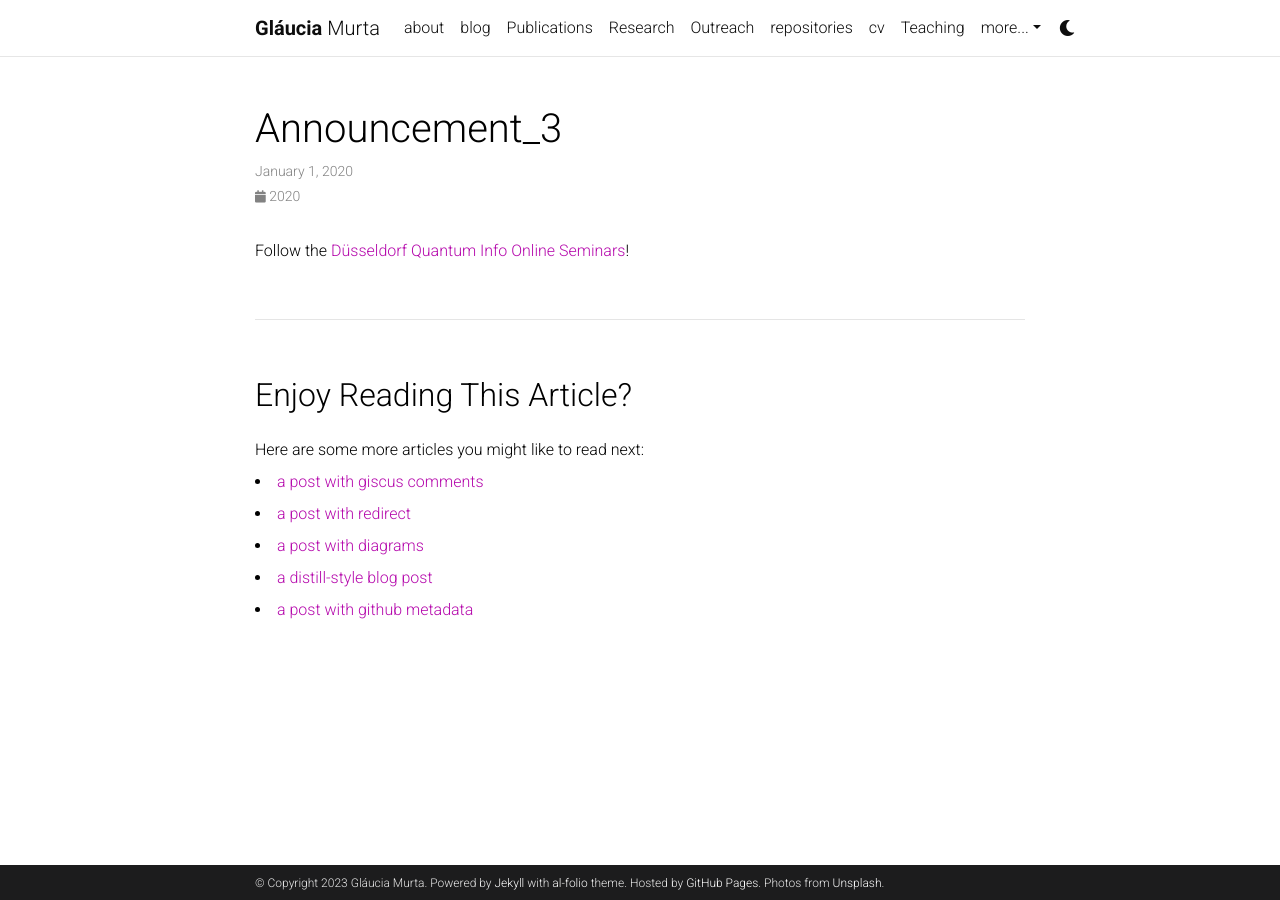
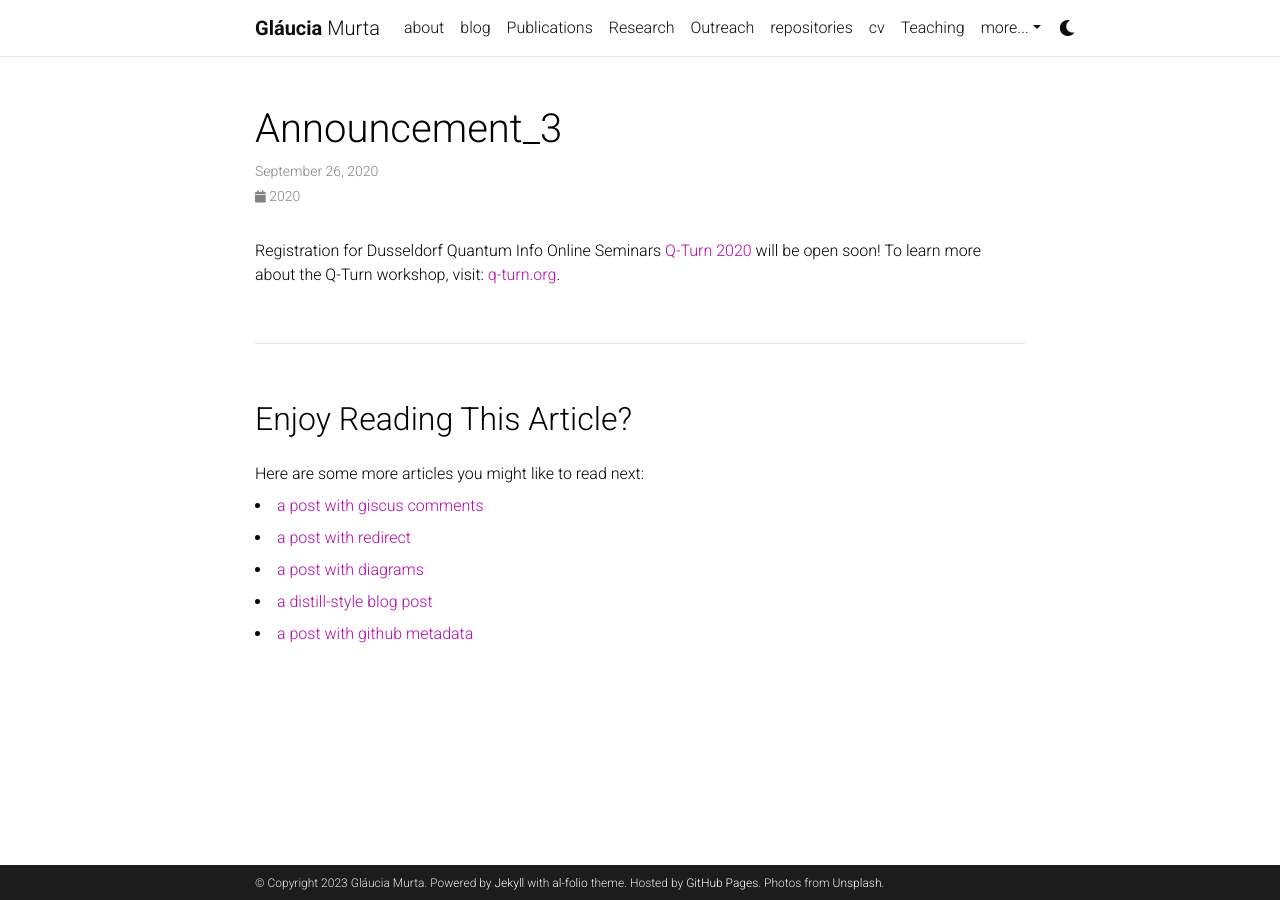
Before and after one commit to glauciamg/glauciamg.github.io, a Jekyll site: the page built from _news/announcement_3.md, in a window 1280 px wide. Built offline with Jekyll 4.4.1, drawn with Linux system fonts in a browser that asks for light colours; comment, search, counter and statistics services are not loaded; a style sheet for code colours, icons or effects is not loaded.

Commit message:
Update announcement_3.md

```diff
--- a/_news/announcement_3.md
+++ b/_news/announcement_3.md
@@ -1,7 +1,7 @@
 ---
 layout: post
-date: 2020-01-01 15:59:00-0400
+date: 2020-09-26 15:59:00-0400
 inline: true
 ---
 
-Follow the <a href="https://www.tp3.hhu.de/duesseldorf-quantum-info-online-seminars">D&uuml;sseldorf Quantum Info Online Seminars</a>!
+Registration for Dusseldorf Quantum Info Online Seminars <a href="https://www.q-turn.org/">Q-Turn 2020</a> will be open soon! To learn more about the Q-Turn workshop, visit: <a href="https://www.q-turn.org/">q-turn.org</a>.
```
